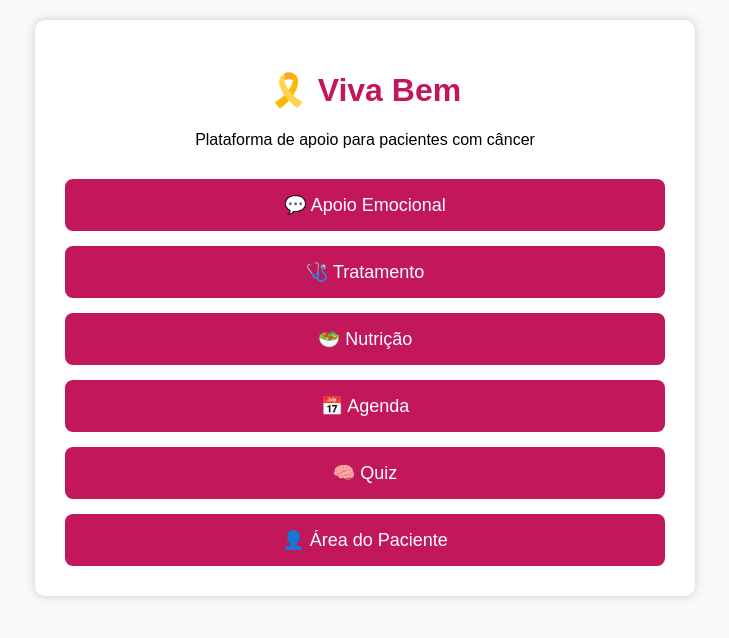
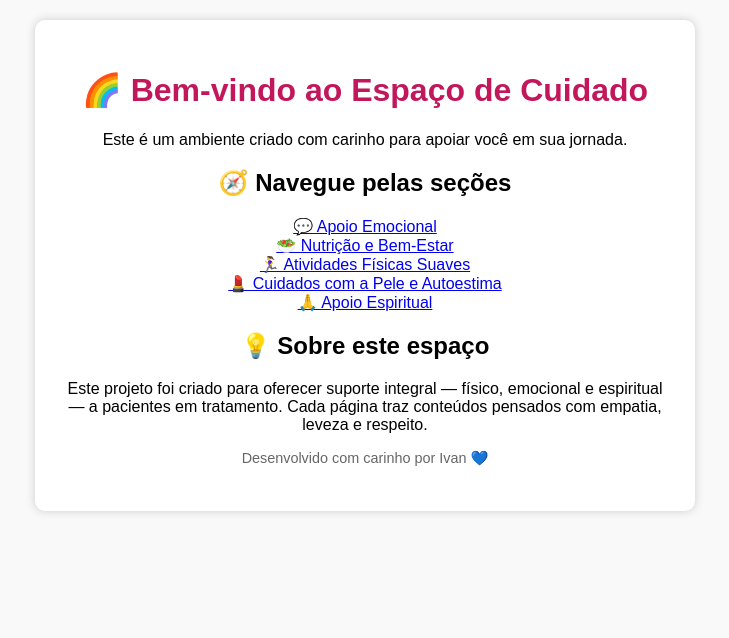
Before and after one commit to ivanliberato2025/Eu-estou-contigo-, a plain HTML site: page index.html in a window 1280 px wide. Shown: the whole page, without its empty margins (275-1004 px from the left). Drawn offline with Linux system fonts and the light colour scheme.

Commit message:
Update index.html

```diff
--- a/index.html
+++ b/index.html
@@ -3,21 +3,33 @@
 <head>
   <meta charset="UTF-8" />
   <meta name="viewport" content="width=device-width, initial-scale=1.0" />
-  <title>Viva Bem</title>
+  <title>Bem-vindo</title>
   <link rel="stylesheet" href="style.css" />
 </head>
 <body>
   <div class="container">
-    <h1>🎗️ Viva Bem</h1>
-    <p>Plataforma de apoio para pacientes com câncer</p>
-    <nav>
-      <a href="apoio.html">💬 Apoio Emocional</a>
-      <a href="tratamento.html">🩺 Tratamento</a>
-      <a href="nutricao.html">🥗 Nutrição</a>
-      <a href="agenda.html">📅 Agenda</a>
-      <a href="quiz.html">🧠 Quiz</a>
-      <a href="paciente.html">👤 Área do Paciente</a>
-    </nav>
+    <h1>🌈 Bem-vindo ao Espaço de Cuidado</h1>
+    <p>Este é um ambiente criado com carinho para apoiar você em sua jornada.</p>
+
+    <section>
+      <h2>🧭 Navegue pelas seções</h2>
+      <ul style="list-style: none; padding-left: 0;">
+        <li><a href="apoio.html">💬 Apoio Emocional</a></li>
+        <li><a href="nutricao.html">🥗 Nutrição e Bem-Estar</a></li>
+        <li><a href="atividade.html">🏃‍♀️ Atividades Físicas Suaves</a></li>
+        <li><a href="autoestima.html">💄 Cuidados com a Pele e Autoestima</a></li>
+        <li><a href="espiritualidade.html">🙏 Apoio Espiritual</a></li>
+      </ul>
+    </section>
+
+    <section>
+      <h2>💡 Sobre este espaço</h2>
+      <p>Este projeto foi criado para oferecer suporte integral — físico, emocional e espiritual — a pacientes em tratamento. Cada página traz conteúdos pensados com empatia, leveza e respeito.</p>
+    </section>
+
+    <footer>
+      <p style="font-size: 0.9em; color: #666;">Desenvolvido com carinho por Ivan 💙</p>
+    </footer>
   </div>
 </body>
 </html>
```
